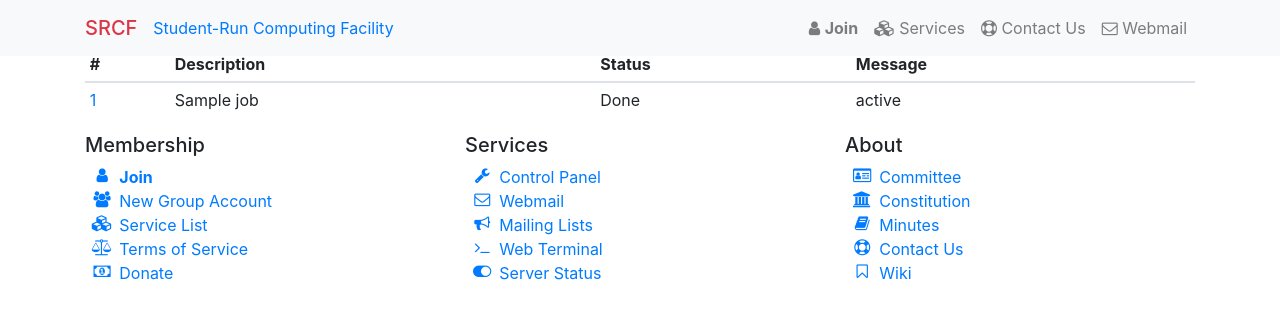
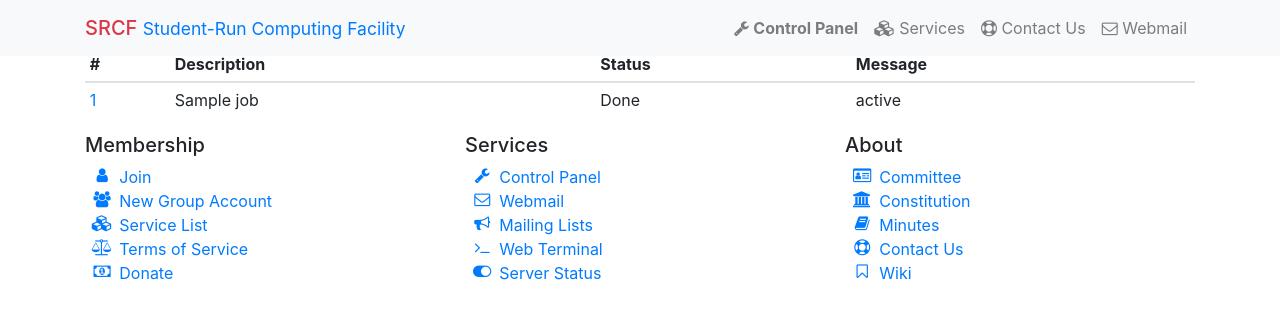
Before and after one commit to SRCF/control-panel, a Flask app: template control/templates/jobs/home.html in a window 1280 px wide. Shown: the top 319 px of the page. Run offline with Flask 2, Linux system fonts and the light colour scheme; the template is opened without the code that fills it: most values are stand-ins (such as "Sample title", 1, 10 or a date in 2020); parts of the project's set-up code (start-up, migrations or seed data) failed here and were passed over; some libraries are stand-ins or nearby versions.

Commit message:
Minor template tweaks

```diff
--- a/control/templates/base.html
+++ b/control/templates/base.html
@@ -13,14 +13,16 @@
   <body>
     <nav class="navbar navbar-expand-md navbar-light bg-light fixed-top">
       <div class="container">
-        <h1 class="navbar-brand mb-0"><a class="text-danger" href="{{ DOMAIN_WEB }}/">SRCF</a></h1>
-        <span class="navbar-text d-none d-sm-inline-block d-md-none d-lg-inline-block"><a class="text-primary" href="{{ DOMAIN_WEB }}/">Student-Run Computing Facility</a></span>
+        <h1 class="navbar-brand mb-0">
+          <a class="text-danger" href="{{ DOMAIN_WEB }}/">SRCF</a>
+          <small class="d-none d-sm-inline-block d-md-none d-lg-inline-block"><a class="text-primary" href="{{ DOMAIN_WEB }}">Student-Run Computing Facility</a></small>
+        </h1>
         <button class="navbar-toggler" type="button" data-toggle="collapse" data-target="#navbarCollapse" aria-controls="navbarCollapse" aria-expanded="false" aria-label="Toggle navigation">
           <span class="navbar-toggler-icon"></span>
         </button>
         <div class="collapse navbar-collapse" id="navbarCollapse">
           <ul class="navbar-nav ml-auto">
-            <li class="nav-item"><a class="nav-link" href="{{ url_for('signup.signup') }}"><i class="fa fa-user"></i> <strong>Join</strong></a></li>
+            <li class="nav-item"><a class="nav-link" href="{{ url_for('home.home') }}"><i class="fa fa-wrench"></i> <strong>Control Panel</strong></a></li>
             <li class="nav-item"><a class="nav-link" href="{{ DOMAIN_WEB }}/services"><i class="fa fa-cubes"></i> Services</a></li>
             <li class="nav-item"><a class="nav-link" href="{{ DOMAIN_WEB }}/contact-addresses"><i class="fa fa-life-ring"></i> Contact Us</a></li>
             <li class="nav-item"><a class="nav-link" href="https://webmail.srcf.net"><i class="fa fa-envelope-o"></i> Webmail</a></li>
@@ -47,7 +49,7 @@
           <div class="col-md-4">
             <h5>Membership</h5>
             <ul class="fa-ul">
-              <li><a href="{{ url_for('signup.signup') }}"><i class="fa fa-li fa-user"></i> <strong>Join</strong></a></li>
+              <li><a href="{{ url_for('signup.signup') }}"><i class="fa fa-li fa-user"></i> Join</a></li>
               <li><a href="{{ url_for('signup.newsoc') }}"><i class="fa fa-li fa-users"></i> New Group Account</a></li>
               <li><a href="{{ DOMAIN_WEB }}/services"><i class="fa fa-li fa-cubes"></i> Service List</a></li>
               <li><a href="{{ DOMAIN_WEB }}/tos"><i class="fa fa-li fa-balance-scale"></i> Terms of Service</a></li>
@@ -61,7 +63,7 @@
               <li><a href="https://webmail.srcf.net"><i class="fa fa-li fa-envelope-o"></i> Webmail</a></li>
               <li><a href="https://lists.srcf.net"><i class="fa fa-li fa-bullhorn"></i> Mailing Lists</a></li>
               <li><a href="https://www.srcf.net/terminal/"><i class="fa fa-li fa-terminal"></i> Web Terminal</a></li>
-              <li><a href="https://status.srcf.net"><i class="fa fa-li fa-toggle-on"></i> Server Status</a></li>
+              <li><a href="http://status.srcf.net"><i class="fa fa-li fa-toggle-on"></i> Server Status</a></li>
             </ul>
           </div>
           <div class="col-md-4">
```
